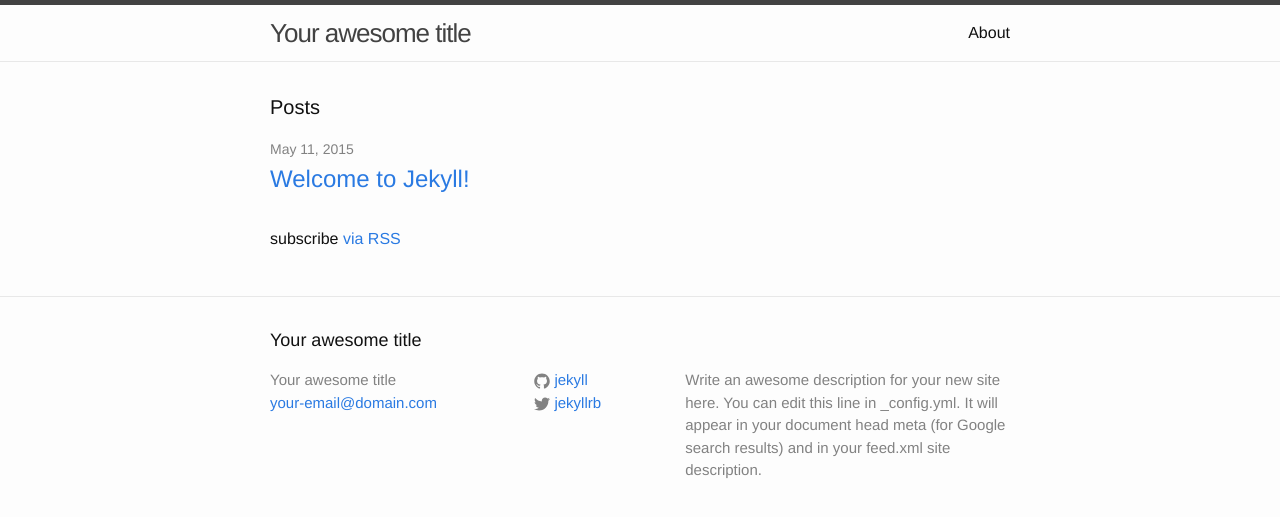
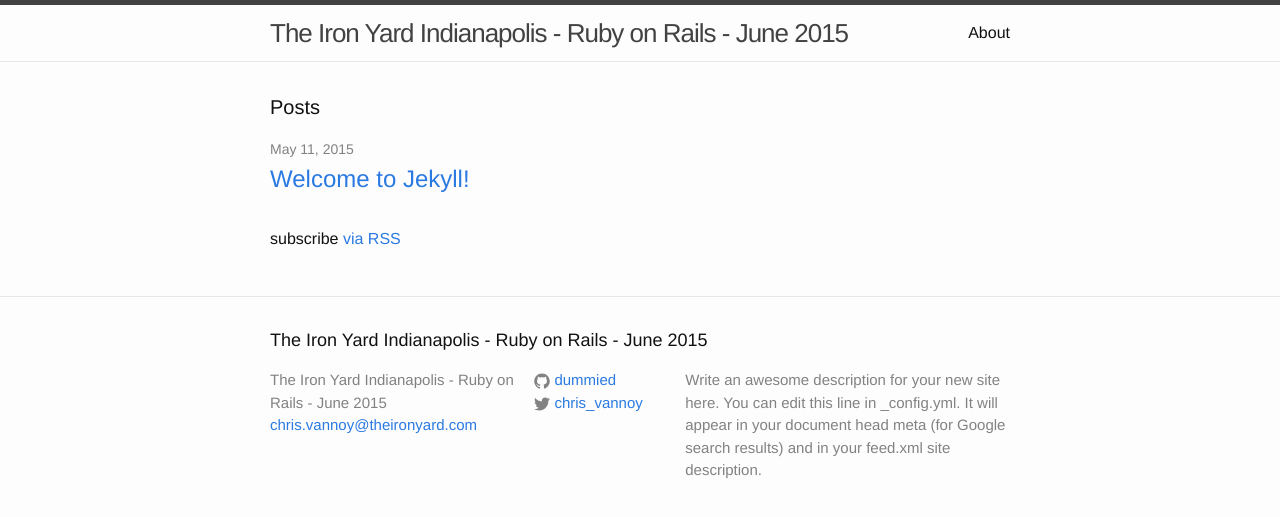
Before and after one commit to tiy-indianapolis-ror-june2015/prework, a Jekyll site: the page built from index.html, in a window 1280 px wide. Shown: the top 517 px of the page. Built offline with Jekyll 4.4.1, drawn with Linux system fonts in a browser that asks for light colours.

Commit message:
Config adjustments

```diff
--- a/_config.yml
+++ b/_config.yml
@@ -1,14 +1,14 @@
 # Site settings
-title: Your awesome title
-email: your-email@domain.com
+title: The Iron Yard Indianapolis - Ruby on Rails - June 2015
+email: chris.vannoy@theironyard.com
 description: > # this means to ignore newlines until "baseurl:"
   Write an awesome description for your new site here. You can edit this
   line in _config.yml. It will appear in your document head meta (for
   Google search results) and in your feed.xml site description.
 baseurl: "" # the subpath of your site, e.g. /blog/
 url: "http://yourdomain.com" # the base hostname & protocol for your site
-twitter_username: jekyllrb
-github_username:  jekyll
+twitter_username: chris_vannoy
+github_username:  dummied
 
 # Build settings
 markdown: kramdown
```
